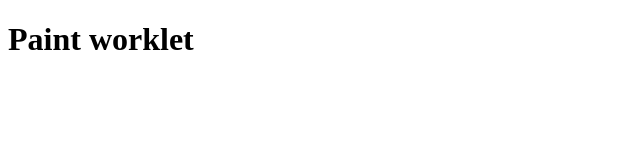
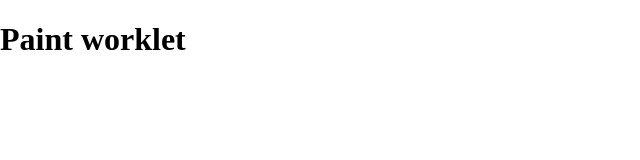
Before and after one commit to amedia/workers-presentation, a website: page docs/worklets/index.html in a window 1280 px wide. Shown: the whole page, without its empty margins (0-640 px from the left). Drawn offline with Linux system fonts and the light colour scheme.

Commit message:
normalize path

```diff
--- a/docs/worklets/index.html
+++ b/docs/worklets/index.html
@@ -6,7 +6,7 @@
   <meta name="viewport" content="width=device-width, initial-scale=1.0">
   <meta http-equiv="X-UA-Compatible" content="ie=edge">
   <title>Paint Worklet</title>
-  <link rel="stylesheet" href="style.css">
+  <link rel="stylesheet" href="../assets/normalize.css">
 </head>
 
 <body>
```
